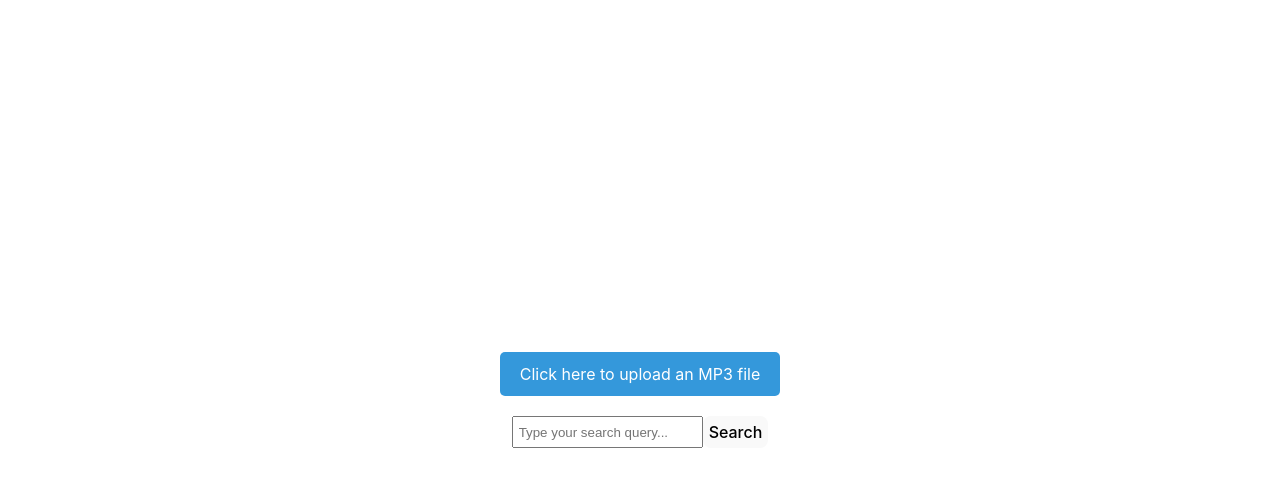
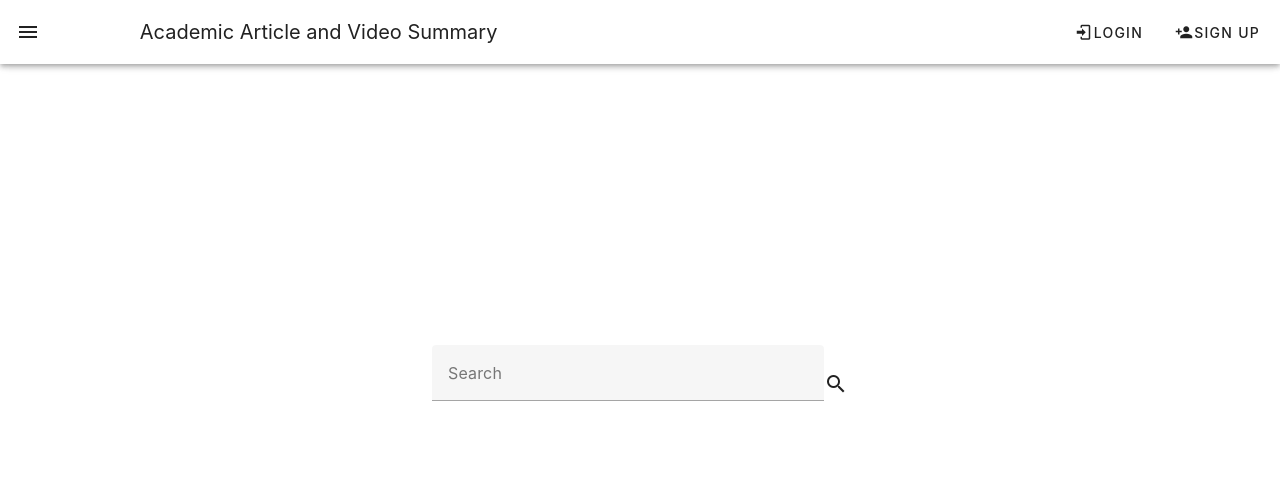
Before and after one commit to amoschoomy/databases-education-fe, a Vue app: page / in a window 1280 px wide. Shown: the top 486 px of the page. Built offline with nearby package versions, Linux system fonts and the light colour scheme.

Commit message:
revamped, add search bar

```diff
--- a/index.html
+++ b/index.html
@@ -3,8 +3,9 @@
   <head>
     <meta charset="UTF-8" />
     <link rel="icon" type="image/svg+xml" href="/vite.svg" />
+    <link href="https://cdn.materialdesignicons.com/5.4.55/css/materialdesignicons.min.css" rel="stylesheet">
     <meta name="viewport" content="width=device-width, initial-scale=1.0" />
-    <title>Vite + Vue</title>
+    <title>INFS 9701</title>
   </head>
   <body>
     <div id="app"></div>
--- a/package.json
+++ b/package.json
@@ -9,7 +9,8 @@
     "preview": "vite preview"
   },
   "dependencies": {
-    "vue": "^3.2.47"
+    "vue": "^3.2.47",
+    "vuetify": "^3.2.1"
   },
   "devDependencies": {
     "@vitejs/plugin-vue": "^4.1.0",
--- a/src/App.vue
+++ b/src/App.vue
@@ -1,36 +1,60 @@
 <script setup>
-import FileUpload from './components/FileUpload/FileUpload.vue'
-import JournalSearch from './components/JournalSearch/JournalSearch.vue'
+import { VApp, VAppBar, VAppBarNavIcon, VToolbarTitle, VBtn, VIcon } from 'vuetify/components'
+import SearchBar from './components/SearchBar/SearchBar.vue'
 </script>
 
 <template>
-  <!-- <HelloWorld msg="Vite + Vue" /> -->
-  <div class="container">
-    <FileUpload />
-    <JournalSearch />
-  </div>
+  <v-app>
+    <v-app-bar app>
+      <v-app-bar-nav-icon></v-app-bar-nav-icon>
+      <v-toolbar-title>Academic Article and Video Summary</v-toolbar-title>
+      <v-spacer></v-spacer>
+      <v-btn text>
+        <v-icon left>mdi-login</v-icon>Login
+      </v-btn>
+      <v-btn text>
+        <v-icon left>mdi-account-plus</v-icon>Sign Up
+      </v-btn>
+    </v-app-bar>
+    <v-container fluid fill-height class="full-height">
+      <v-row no-gutters class="full-height">
+        <v-col cols="12" sm="4" class="text-left left-column">
+        </v-col>
+        <v-col cols="12" sm="4" class="text-center center-column">
+        <SearchBar />
+
+        </v-col>
+        <v-col cols="12" sm="4" class="text-center right-column">
+        </v-col>
+      </v-row>
+    </v-container>
+  </v-app>
 </template>
 
 <style scoped>
-.logo {
-  height: 6em;
-  padding: 1.5em;
-  will-change: filter;
-  transition: filter 300ms;
+.full-height {
+  height: calc(100vh - 64px);
+  /* margin-right: 0%;
+  margin-left: 0%; */
+  /* Subtracting the height of the v-app-bar (default 64px) */
 }
 
-.logo:hover {
-  filter: drop-shadow(0 0 2em #646cffaa);
+.title {
+  text-align: center;
 }
 
-.logo.vue:hover {
-  filter: drop-shadow(0 0 2em #42b883aa);
+.left-column {
+  display: flex;
+  align-items: center;
+  justify-content: flex-start;
+  word-break: break-word;
 }
 
-.container {
+.center-column,
+.right-column {
   display: flex;
-  flex-direction: column;
   align-items: center;
-  gap: 20px;
+  justify-content: center;
+  word-wrap: break-word;
 }
 </style>
--- a/src/components/FileUpload/FileUpload.vue
+++ /dev/null
@@ -1,18 +0,0 @@
-<!-- src/components/FileUpload/FileUpload.vue -->
-<template>
-    <div class="file-upload">
-      <label for="mp3-file" class="file-upload-label">
-        Click here to upload an MP3 file
-      </label>
-      <input
-        type="file"
-        id="mp3-file"
-        class="file-upload-input"
-        @change="handleFileUpload"
-        accept="audio/mp3"
-      />
-    </div>
-  </template>
-
-  <script src="./script.ts"></script>
-  <style src="./design.css" scoped></style>
--- a/src/components/FileUpload/design.css
+++ /dev/null
@@ -1,23 +0,0 @@
-/* src/components/FileUpload/FileUpload.css */
-.file-upload {
-    position: relative;
-  }
-
-  .file-upload-input {
-    position: absolute;
-    opacity: 0;
-    z-index: -1;
-  }
-
-  .file-upload-label {
-    display: inline-block;
-    padding: 10px 20px;
-    background-color: #3498db;
-    color: white;
-    cursor: pointer;
-    border-radius: 5px;
-  }
-
-  .file-upload-label:hover {
-    background-color: #2980b9;
-  }
--- a/src/components/FileUpload/script.ts
+++ /dev/null
@@ -1,18 +0,0 @@
-// src/components/FileUpload/FileUpload.ts
-import { defineComponent } from 'vue';
-
-export default defineComponent({
-  methods: {
-    handleFileUpload(event: Event) {
-      const input = event.target as HTMLInputElement;
-      const file = input.files ? input.files[0] : null;
-
-      if (file) {
-        console.log("File uploaded:", file);
-        // Perform your desired actions with the file, e.g. send it to a server
-      } else {
-        console.log("No file selected");
-      }
-    },
-  },
-});
--- a/src/components/JournalSearch/JournalSearch.css
+++ /dev/null
@@ -1,13 +0,0 @@
-/* src/components/SearchBar/SearchBar.css */
-.search-bar {
-    display: flex;
-  }
-
-  .search-bar input {
-    padding: 5px;
-    flex-grow: 1;
-  }
-
-  .search-bar button {
-    padding: 5px;
-  }
--- a/src/components/JournalSearch/JournalSearch.vue
+++ /dev/null
@@ -1,15 +0,0 @@
-<!-- src/components/SearchBar/SearchBar.vue -->
-<template>
-    <div class="search-bar">
-      <input
-        type="text"
-        v-model="searchTerm"
-        @keydown.enter="search"
-        placeholder="Type your search query..."
-      />
-      <button @click="search">Search</button>
-    </div>
-  </template>
-
-  <script lang="ts" src="./script.ts"></script>
-  <style src="./JournalSearch.css" scoped></style>
--- a/src/components/JournalSearch/script.ts
+++ /dev/null
@@ -1,22 +0,0 @@
-// src/components/SearchBar/SearchBar.ts
-import { defineComponent, ref } from 'vue';
-
-export default defineComponent({
-  setup() {
-    const searchTerm = ref('');
-
-    const search = async () => {
-      if (searchTerm.value.trim()) {
-        console.log('Searching for:', searchTerm.value);
-        // Perform your API request here using searchTerm.value as the query
-      } else {
-        console.log('Empty search query');
-      }
-    };
-
-    return {
-      searchTerm,
-      search,
-    };
-  },
-});
--- /dev/null
+++ b/src/components/SearchBar/SearchBar.vue
@@ -0,0 +1,17 @@
+<template>
+    <v-row class="d-flex align-center" no-gutters>
+      <v-text-field label="Search"></v-text-field>
+      <v-icon right @click="showAlert">mdi-magnify</v-icon>
+    </v-row>
+  </template>
+
+  <script lang="ts">
+  export default {
+    name: 'SearchBar',
+    methods: {
+      showAlert() {
+        alert('Search bar clicked!');
+      },
+    },
+  };
+  </script>
--- a/src/main.js
+++ b/src/main.js
@@ -2,4 +2,16 @@ import { createApp } from 'vue'
 import './style.css'
 import App from './App.vue'
 
-createApp(App).mount('#app')
+// Vuetify
+import 'vuetify/styles'
+import { createVuetify } from 'vuetify'
+import * as components from 'vuetify/components'
+import * as directives from 'vuetify/directives'
+
+const vuetify = createVuetify({
+  components,
+  directives,
+})
+
+
+createApp(App).use(vuetify).mount('#app')
--- a/src/style.css
+++ b/src/style.css
@@ -5,7 +5,7 @@
 
   color-scheme: light dark;
   color: rgba(255, 255, 255, 0.87);
-  background-color: #242424;
+  background-color: #ffffff;
 
   font-synthesis: none;
   text-rendering: optimizeLegibility;
@@ -69,10 +69,10 @@ button:focus-visible {
 }
 
 #app {
-  max-width: 1280px;
   margin: 0 auto;
-  padding: 2rem;
+  padding: 0rem;
   text-align: center;
+  width: 100%;
 }
 
 @media (prefers-color-scheme: light) {
```
Also changed, not shown: 1 other file (tests, documents, lock files or other folders).
